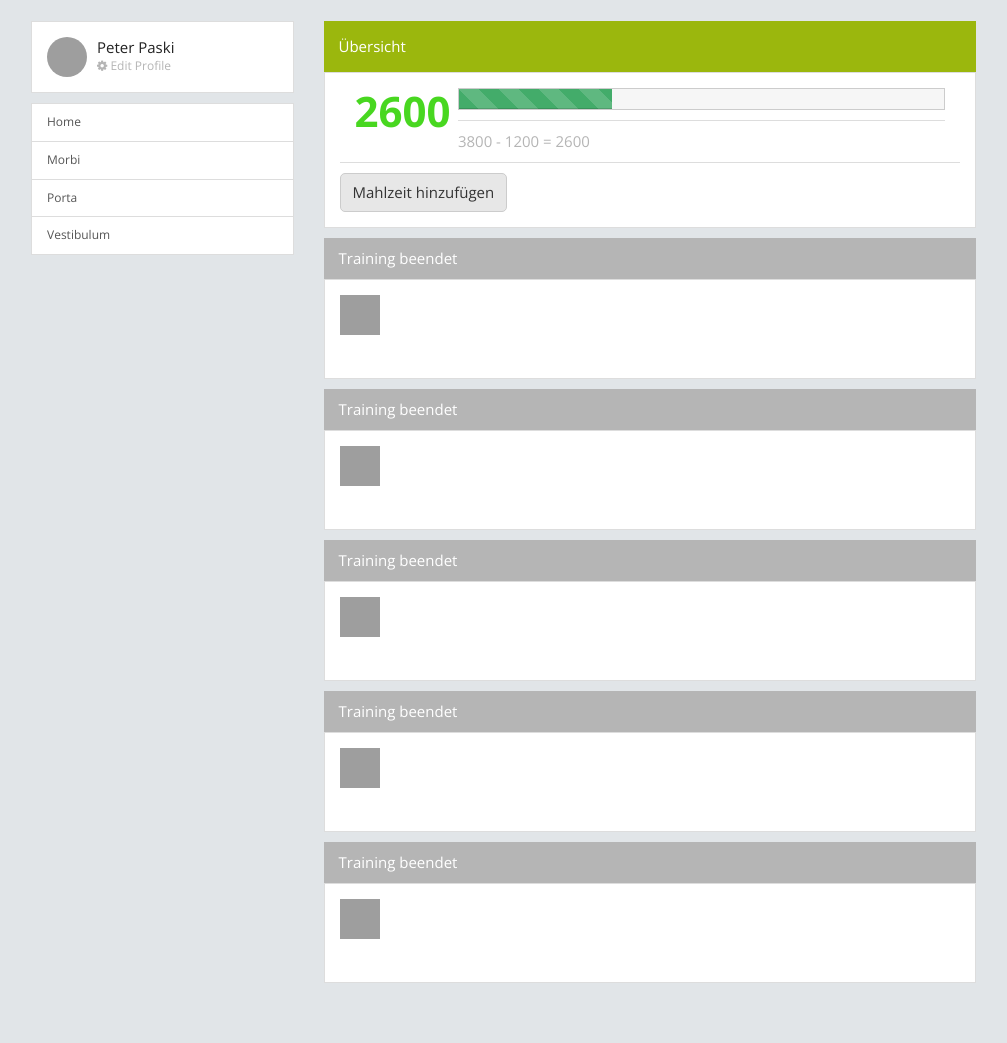
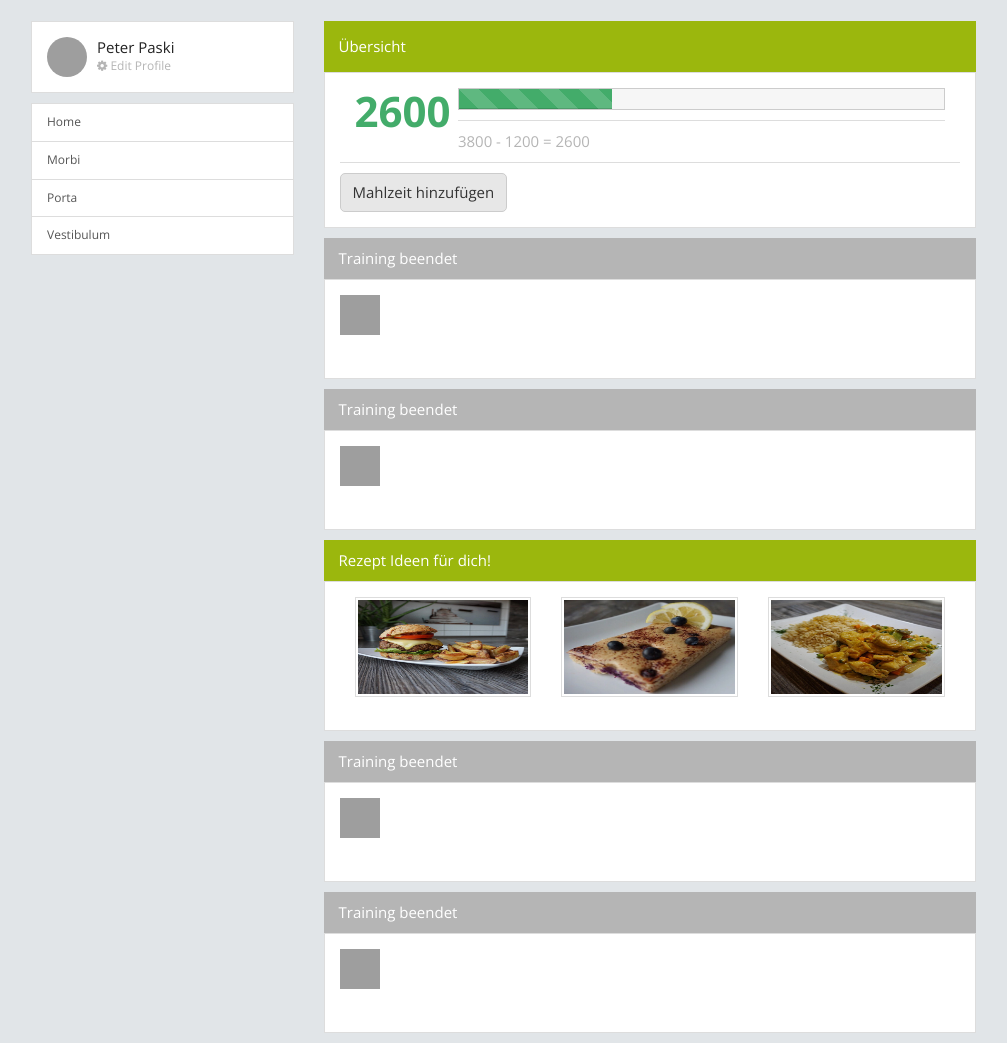
Before and after one commit to inap01/MySimplePlan, a PHP site: page /app/index.html in a window 1280 px wide. Shown: the part 45-1088 px from the top of the page, without its empty margins (39-1046 px from the left). Before the commit the page ends 1027 px from the top, so only its background shows below. Run offline with PHP 8.4, Linux system fonts and the light colour scheme; data that the repository does not hold is empty; some libraries are stand-ins or nearby versions; grey boxes are pictures that could not be loaded.

Commit message:
Rezeptvorschläge

```diff
--- a/app/components/home/index.html
+++ b/app/components/home/index.html
@@ -40,11 +40,21 @@
             <img width="40" height="40" class="avatar" title="Peter Panski" src="https://d2d69lvc7tiwu6.cloudfront.net/assets/user/default_avatar_male.jpg" alt="Peter Panski">
         </div>
 
-        <div class="post-header">
-            Training beendet
+        <div class="recipe-header">
+            Rezept Ideen für dich!
         </div>
-        <div class="post">
-            <img width="40" height="40" class="avatar" title="Peter Panski" src="https://d2d69lvc7tiwu6.cloudfront.net/assets/user/default_avatar_male.jpg" alt="Peter Panski">
+        <div class="recipe">
+            <div class="col-md-4">
+                <img  src="../assets/img/rezepte/1738698_1758137024409154_289919985_n.jpg">
+            </div>
+            <div class="col-md-4">
+                <img  src="../assets/img/rezepte/10655024_1033254963402987_289028985_n.jpg">
+        </div>
+            <div class="col-md-4">
+                <img  src="../assets/img/rezepte/12357627_1667151193502538_760184001_n.jpg">
+            </div>
+
+
         </div>
 
         <div class="post-header">
--- a/assets/styles/_home.scss
+++ b/assets/styles/_home.scss
@@ -9,7 +9,7 @@
         border: 1px solid $grey-border;
 
         h3{
-            color: #48d720;
+            color: $success;
             font-weight: 800;
             font-size: 2.8em;
             padding: 0;
@@ -73,4 +73,31 @@
         }
     }
 
+    .recipe-header{
+        background-color:$green;
+        min-height: 20px;
+        padding:10px 15px;
+        color:$white;
+        font-weight: 300;
+    }
+
+    .recipe{
+        background-color: $white;
+        min-height: 100px;
+        height: 150px;
+        margin-bottom: 10px;
+        padding: 15px;
+        border: 1px solid $grey-border;
+
+        img{
+            height:100px;
+            width: 100%;
+            background-color:$white;
+            border:1px solid $grey-border;
+            padding:2px;
+            overflow:hidden;
+        }
+
+    }
+
 }
--- a/assets/styles/mysimpleplan.css
+++ b/assets/styles/mysimpleplan.css
@@ -54,7 +54,7 @@ body {
     padding: 15px;
     border: 1px solid #dddddd; }
     #home .wrapper .overview h3 {
-      color: #48d720;
+      color: #43ac6a;
       font-weight: 800;
       font-size: 2.8em;
       padding: 0;
@@ -93,5 +93,25 @@ body {
     border: 1px solid #dddddd; }
     #home .wrapper .post .avatar {
       margin: auto 0; }
+  #home .wrapper .recipe-header {
+    background-color: #9bb70d;
+    min-height: 20px;
+    padding: 10px 15px;
+    color: #fff;
+    font-weight: 300; }
+  #home .wrapper .recipe {
+    background-color: #fff;
+    min-height: 100px;
+    height: 150px;
+    margin-bottom: 10px;
+    padding: 15px;
+    border: 1px solid #dddddd; }
+    #home .wrapper .recipe img {
+      height: 100px;
+      width: 100%;
+      background-color: #fff;
+      border: 1px solid #dddddd;
+      padding: 2px;
+      overflow: hidden; }
 
 /*# sourceMappingURL=mysimpleplan.css.map */
```
Also changed, not shown: assets/img/rezepte/10655024_1033254963402987_289028985_n.jpg (added), assets/img/rezepte/12357627_1667151193502538_760184001_n.jpg (added), assets/img/rezepte/1738698_1758137024409154_289919985_n.jpg (added).
